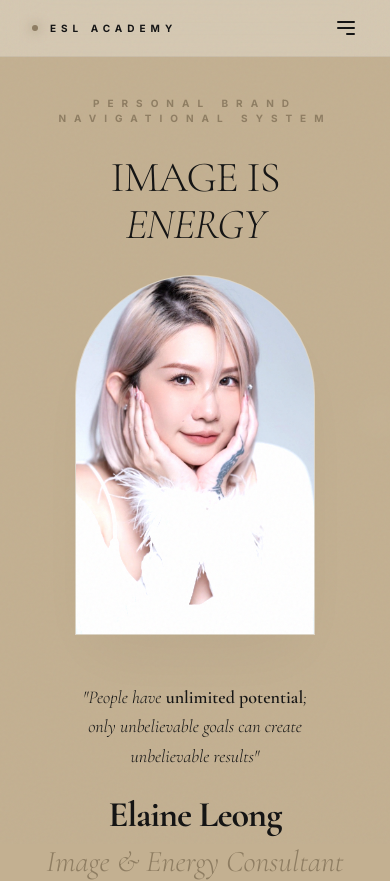
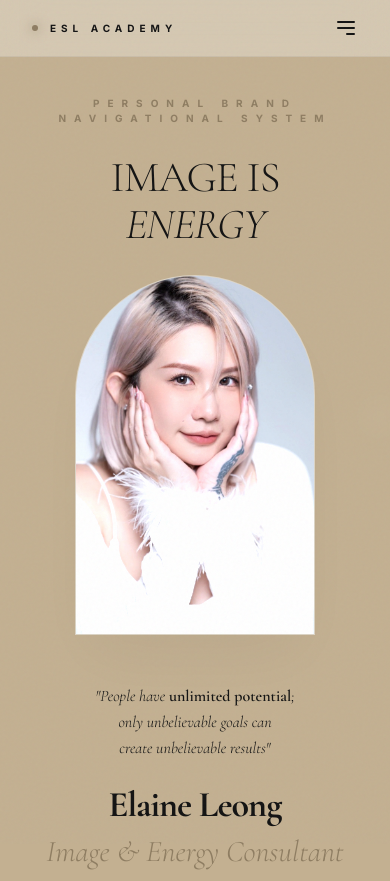
Before and after one commit to zxiang0608/elaineleongesl, a Next.js app: page / in a window 390 px wide. Shown: the top 881 px of the page. Built offline with nearby package versions, Linux system fonts and the light colour scheme.

Commit message:
style: force hard mobile 3-line break on quote

```diff
--- a/src/components/Hero.tsx
+++ b/src/components/Hero.tsx
@@ -48,9 +48,10 @@ export function Hero() {
                     <div className="text-center lg:text-right flex flex-col items-center lg:items-end order-2 lg:order-1">
                         {/* Quote Moved Here */}
                         <div className="mb-6 md:mb-10 w-full text-center lg:text-right px-8 md:px-0 flex flex-col items-center lg:items-end">
-                            <p className="serif italic text-lg md:text-2xl leading-relaxed text-deep-charcoal max-w-[280px] md:max-w-none text-balance md:text-wrap">
+                            <p className="serif italic text-base md:text-2xl leading-relaxed text-deep-charcoal text-center md:text-right md:text-wrap">
                                 &quot;People have <span className="not-italic font-semibold text-deep-charcoal">unlimited potential</span>;<br />
-                                only unbelievable goals can create unbelievable&nbsp;results&quot;
+                                only unbelievable goals can<br className="md:hidden" />
+                                <span className="hidden md:inline"> </span>create unbelievable results&quot;
                             </p>
                         </div>
 
```
